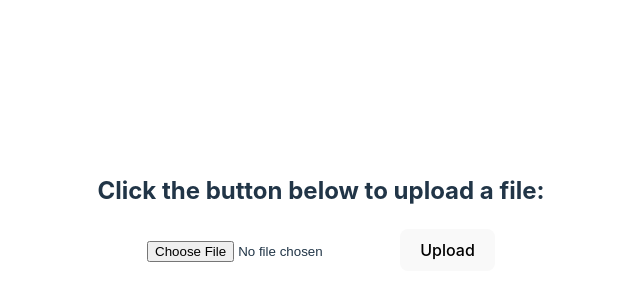
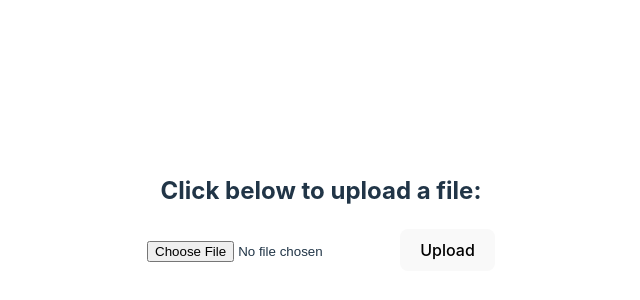
Before and after one commit to DanielCouperthwaite/backend-storage-practise, a React (Vite) app: page / in a window 1280 px wide. Shown: the part 188-488 px from the top of the page, without its empty margins (319-959 px from the left). Built offline with nearby package versions, Linux system fonts and the light colour scheme.

Commit message:
simple styling

```diff
--- a/src/App.jsx
+++ b/src/App.jsx
@@ -18,7 +18,7 @@ function App() {
   return (
     <>
       <div className='app'>
-        <h2>Click the button below to upload a file:</h2>
+        <h2>Click below to upload a file:</h2>
         <input type="file" onChange={(event) => {setFileUpload(event.target.files[0])}}/>
           <button onClick={uploadFile}>Upload</button>
 
```
